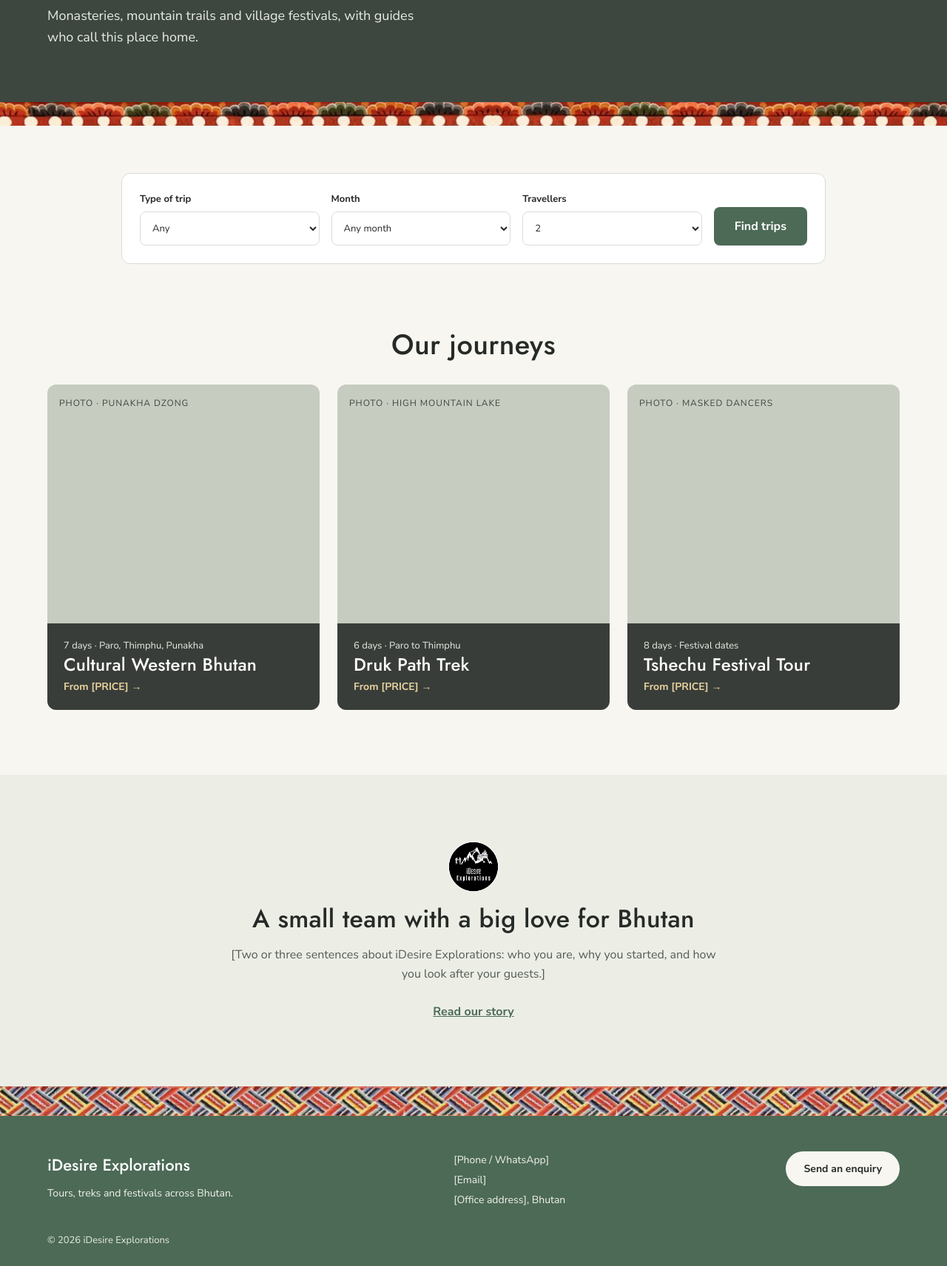
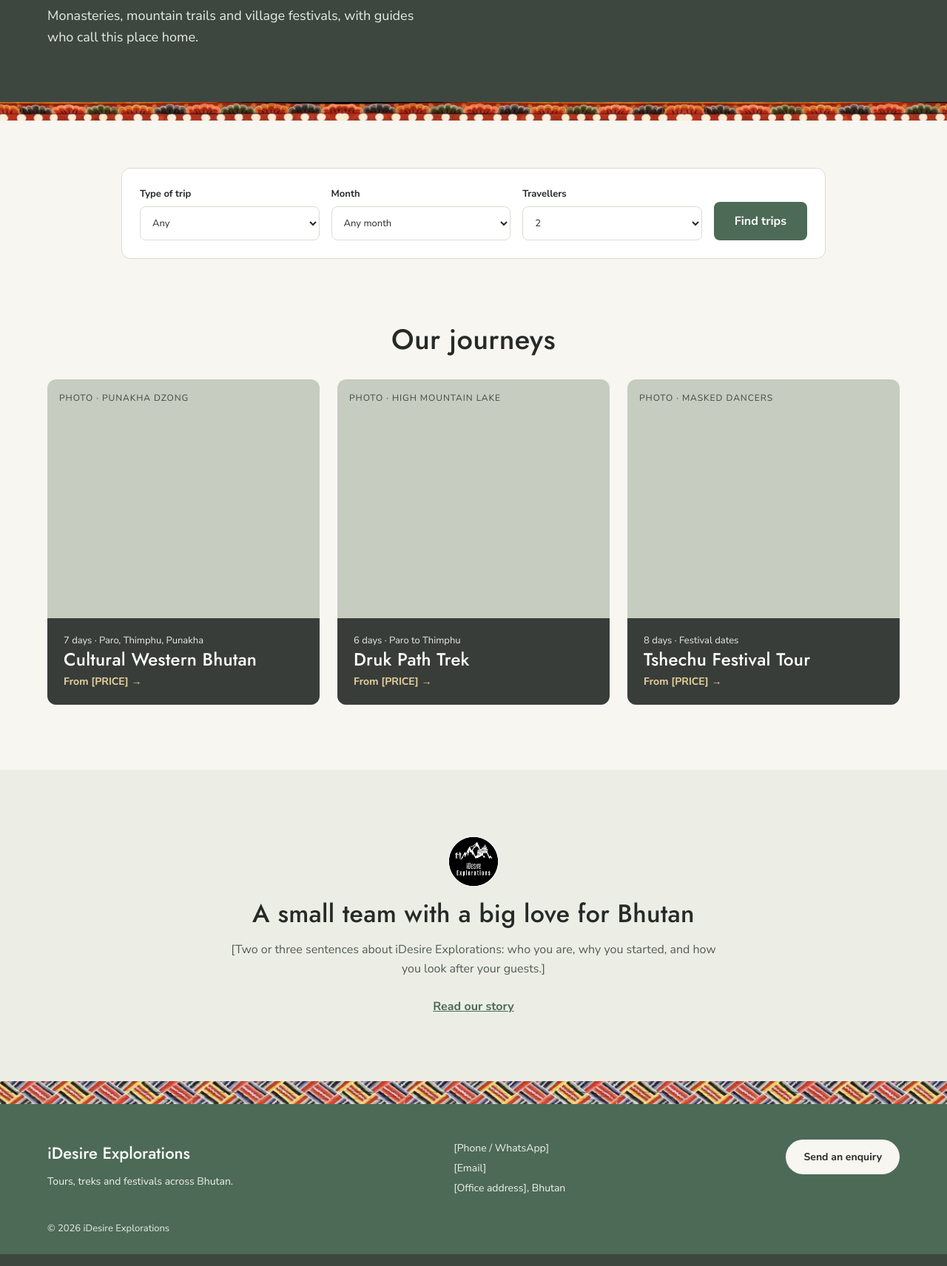
Before and after one commit to Jimmyijrod/idesireexplorations, a PHP site: page / in a window 1280 px wide. Shown: the part 502-2214 px from the top of the page at 74% size. Run offline with PHP 8.4, Linux system fonts and the light colour scheme.

Commit message:
Make both pattern bands 30% thinner
Cloud frieze scaled to 25px so the clouds stay visible; woven band
trimmed to 31px at its original pattern size.

Co-Authored-By: Claude Opus 5.5 <noreply@anthropic.com>
Claude-Session: https://claude.ai/code/session_01Pbt3DA1mK2qKXo7CHdbYpM

```diff
--- a/assets/css/style.css
+++ b/assets/css/style.css
@@ -89,16 +89,16 @@ a:hover { color: var(--accent-dark); }
 
 /* Decorative band – traditional Bhutanese painted frieze (clouds and pearls) */
 .textile-band {
-  /* Pattern drawn at 36px and trimmed from the top to a 32px band, keeping the pearls whole */
-  height: 32px;
+  /* Whole pattern scaled down to a 25px band (30% thinner) so the clouds stay visible */
+  height: 25px;
   background: #A9442F url("../images/border-frieze.jpg") repeat-x left bottom;
-  background-size: auto 36px;
+  background-size: auto 25px;
 }
 
 /* Woven pattern used along the top of the footer */
 .textile-band--weave {
-  /* Pattern drawn at 44px and trimmed top and bottom to a 40px band */
-  height: 40px;
+  /* Pattern drawn at 44px and trimmed top and bottom to a 31px band (30% thinner) */
+  height: 31px;
   background: #C4553A url("../images/border-weave.jpg") repeat-x left center;
   background-size: auto 44px;
 }
```
